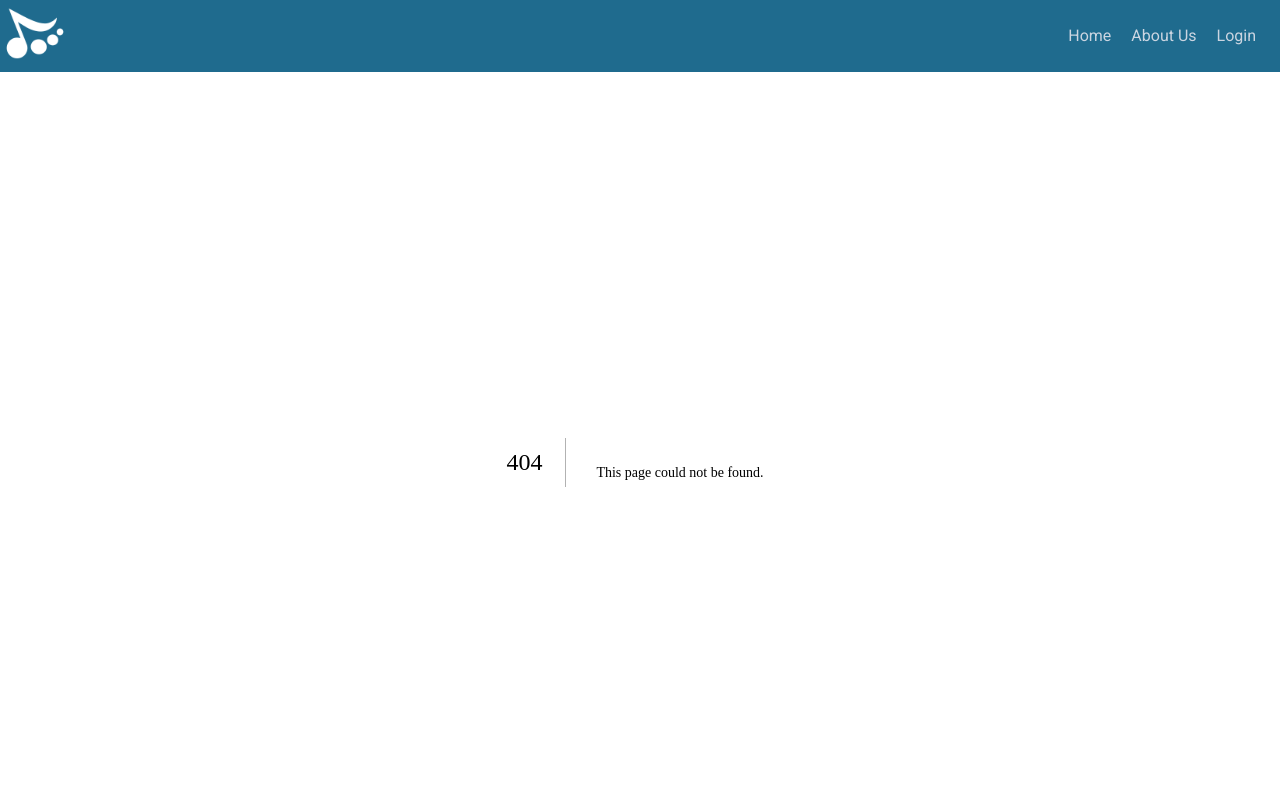
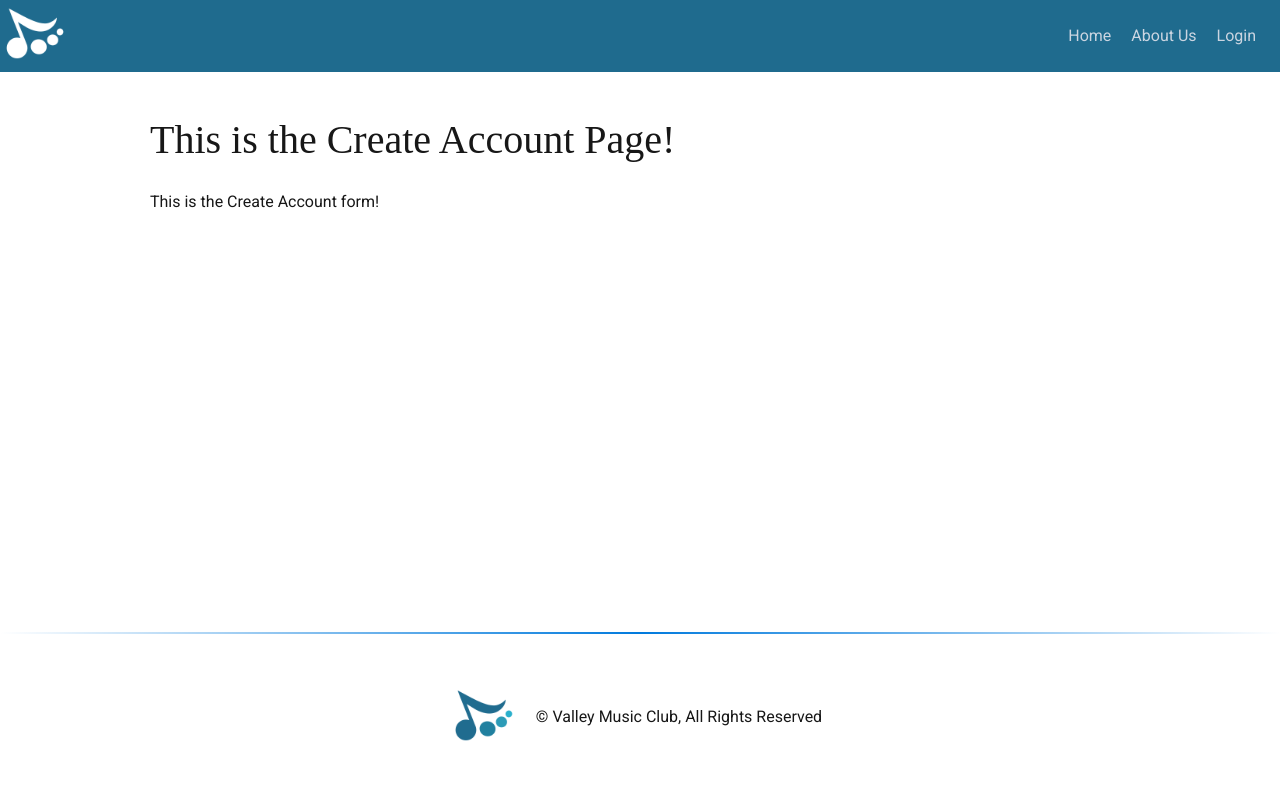
Before and after one commit to blissfulsaint/valleymusicclub, a Next.js app: page /account/create-account in a window 1280 px wide. Before the commit this address had no page. Shown: the top 800 px of the page. Built offline with nearby package versions, Linux system fonts and the light colour scheme; a web font is replaced by a local one.

Commit message:
Create basic Form component and consume in new CreateAccountForm and LoginForm components

```diff
--- /dev/null
+++ b/app/account/create-account/page.tsx
@@ -0,0 +1,16 @@
+import { Metadata } from "next"
+import LayoutBand from "@/app/ui/components/layout/LayoutBand/LayoutBand"
+import CreateAccountForm from "@/app/ui/components/account/CreateAccountForm/CreateAccountForm"
+
+export const metadata: Metadata = {
+    title: 'Create an Account',
+}
+
+export default function Login() {
+    return (
+        <LayoutBand>
+            <h1>This is the Create Account Page!</h1>
+            <CreateAccountForm></CreateAccountForm>
+        </LayoutBand>
+    )
+}
--- a/app/login/page.tsx
+++ b/app/account/login/page.tsx
@@ -1,5 +1,6 @@
 import { Metadata } from "next"
-import LayoutBand from "../ui/components/layout/LayoutBand/LayoutBand"
+import LayoutBand from "@/app/ui/components/layout/LayoutBand/LayoutBand"
+import LoginForm from "@/app/ui/components/account/LoginForm/LoginForm"
 
 export const metadata: Metadata = {
     title: 'Login',
@@ -9,6 +10,7 @@ export default function Login() {
     return (
         <LayoutBand>
             <h1>This is the Login Page!</h1>
+            <LoginForm></LoginForm>
         </LayoutBand>
     )
 }
--- /dev/null
+++ b/app/ui/components/Form/Form.tsx
@@ -0,0 +1,15 @@
+interface FormProps {
+    action: string;
+    children: React.ReactNode;
+}
+
+export default function Form({
+    action,
+    children,
+}: FormProps) {
+    return (
+        <form action={action}>
+            {children}
+        </form>
+    )
+}
--- /dev/null
+++ b/app/ui/components/account/CreateAccountForm/CreateAccountForm.tsx
@@ -0,0 +1,9 @@
+import Form from "@/app/ui/components/Form/Form"
+
+export default function CreateAccountForm() {
+    return (
+        <Form action="#">
+            <p>This is the Create Account form!</p>
+        </Form>
+    )
+}
--- /dev/null
+++ b/app/ui/components/account/LoginForm/LoginForm.tsx
@@ -0,0 +1,9 @@
+import Form from "@/app/ui/components/Form/Form"
+
+export default function LoginForm() {
+    return (
+        <Form action="#">
+            <p>This is the Login form!</p>
+        </Form>
+    )
+}
```
